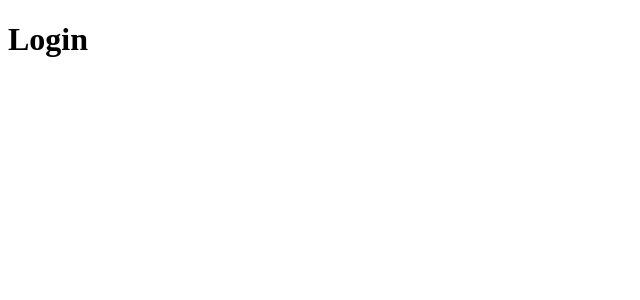
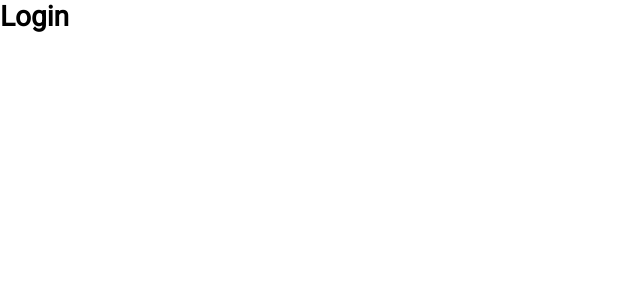
Before and after one commit to matheuslenke/GoBarber, a React (Create React App) app in the folder gobarberweb/: page / in a window 1280 px wide. Shown: the top 300 px of the page, without its empty margins (0-640 px from the left). Built offline with nearby package versions, Linux system fonts and the light colour scheme.

Commit message:
feat: global style

```diff
--- a/gobarberweb/src/App.js
+++ b/gobarberweb/src/App.js
@@ -6,10 +6,13 @@
 import Routes from './routes';
 import history from './services/history';
 
+import GlobalStyle from './styles/global';
+
 function App() {
   return (
     <Router history={history}>
       <Routes />
+      <GlobalStyle />
     </Router>
   );
 }
--- /dev/null
+++ b/gobarberweb/src/styles/global.js
@@ -0,0 +1,40 @@
+import { createGlobalStyle } from 'styled-components';
+
+export default createGlobalStyle`
+  @import url('https://fonts.googleapis.com/css2?family=Roboto:ital,wght@0,400;1,700&display=swap');
+
+  * {
+    margin: 0;
+    padding: 0;
+    outline: 0;
+    box-sizing: border-box;
+  }
+
+  *:focus {
+    outline: 0;
+  }
+
+  html, body, #root {
+    height: 100%;
+  }
+
+  body {
+    -webkit-font-smoothing: antialiased;
+  }
+
+  body, input, button {
+    font: 14px 'Roboto', sans-serif;
+  }
+
+  a {
+    text-decoration:none;
+  }
+
+  ul {
+    list-style: none;
+  }
+
+  button {
+    cursor: pointer;
+  }
+`;
```
